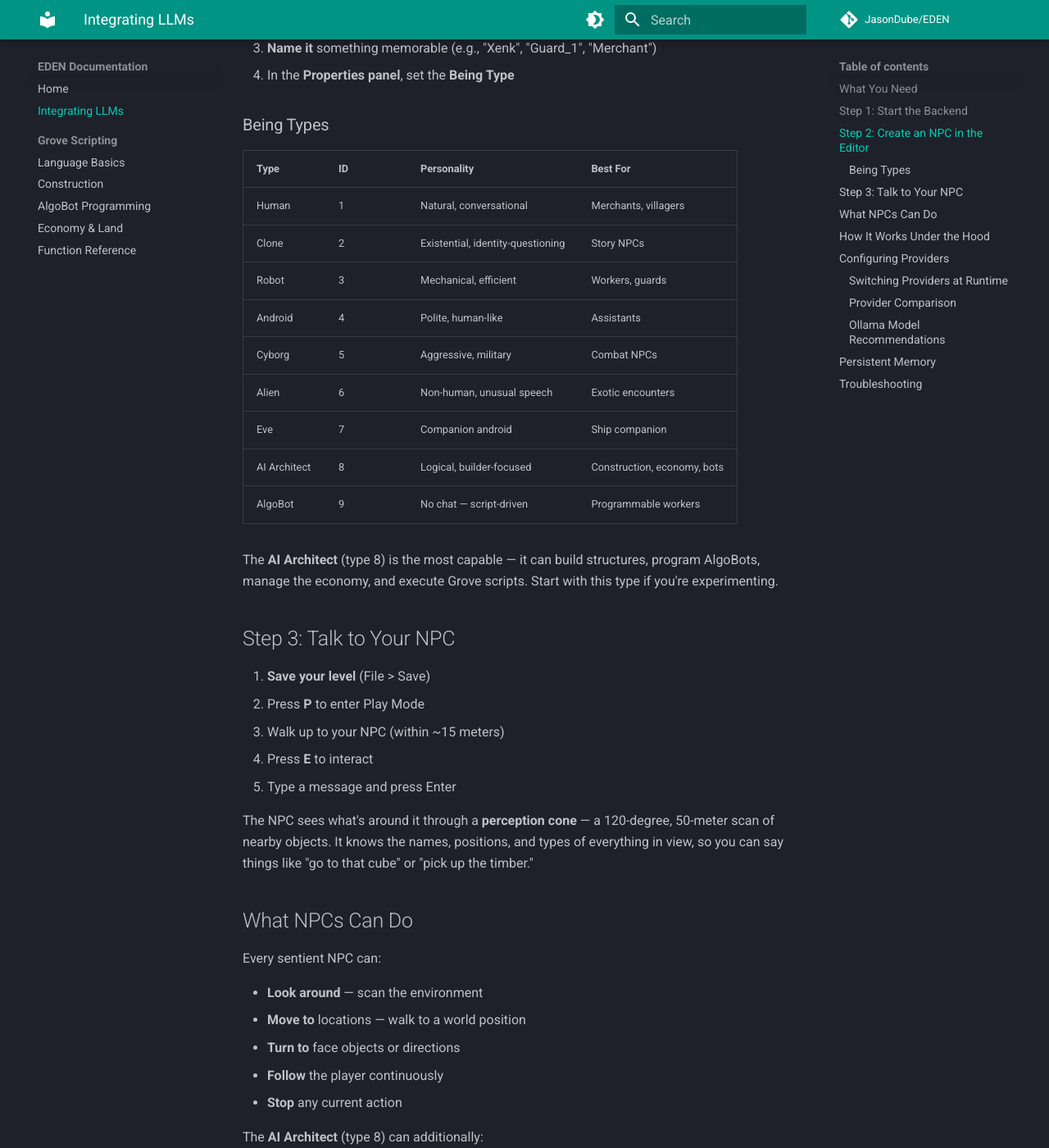
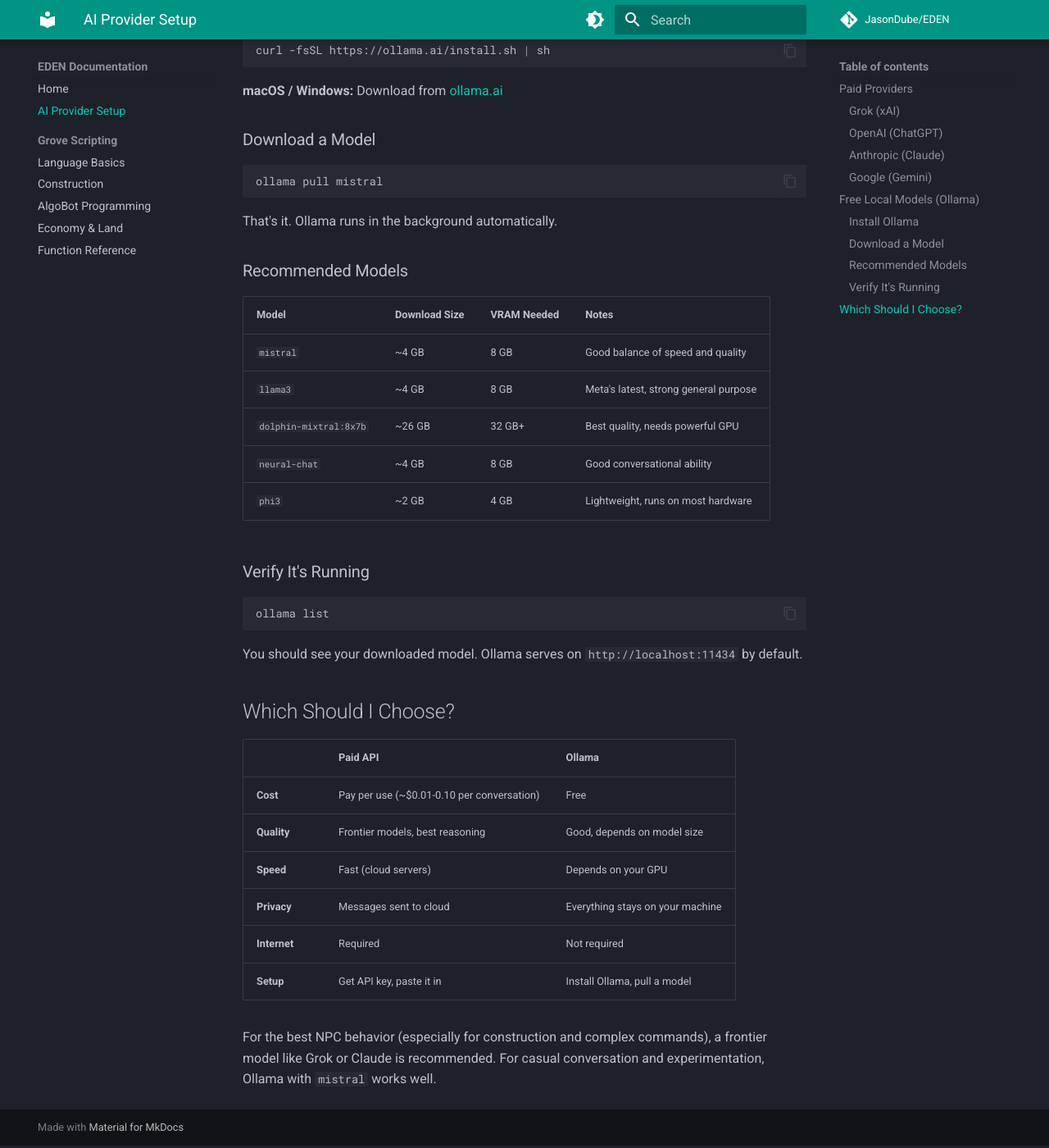
Before and after one commit to JasonDube/EDEN, an MkDocs documentation site: the page built from docs/llm-integration.md, in a window 1280 px wide and 1400 px high, scrolled down 1628 px. Shown: the whole window at 82% size. Built offline with MkDocs 1.6.1 and Material for MkDocs 9.7.7, drawn with Linux system fonts in a browser that asks for light colours; comment, search, counter and statistics services are not loaded; some of the changed text lies outside the part shown.

Commit message:
Simplify LLM guide to API key acquisition only
Players don't need backend setup or architecture docs — just how to get
API keys from Grok, OpenAI, Anthropic, Google, and Ollama.

Co-Authored-By: Claude Opus 4.6 <noreply@anthropic.com>

````diff
--- a/docs/llm-integration.md
+++ b/docs/llm-integration.md
@@ -1,197 +1,97 @@
-# Integrating LLMs into EDEN
+# Setting Up an AI Provider
 
-This guide walks you through adding AI-powered NPCs to your EDEN world. By the end, you'll have an NPC that responds to natural language, moves around, builds structures, and executes Grove scripts.
+EDEN's AI-powered NPCs need a language model to think and speak. You can use a paid cloud API or run a free model locally on your own hardware.
 
-## What You Need
+## Paid Providers
 
-Pick one:
+### Grok (xAI)
 
-- **Paid API** — A key from [xAI (Grok)](https://console.x.ai/), OpenAI, Anthropic, or Google
-- **Free local model** — [Ollama](https://ollama.ai) running on your machine
+1. Go to [console.x.ai](https://console.x.ai/)
+2. Sign up or log in
+3. Navigate to **API Keys**
+4. Click **Create API Key**
+5. Copy the key — it starts with `xai-`
 
-## Step 1: Start the Backend
+Recommended model: `grok-3`
 
-The backend is a Python server that bridges your NPCs to the LLM.
+### OpenAI (ChatGPT)
+
+1. Go to [platform.openai.com](https://platform.openai.com/)
+2. Sign up or log in
+3. Go to **API Keys** in the left sidebar
+4. Click **Create new secret key**
+5. Copy the key — it starts with `sk-`
+
+Recommended model: `gpt-4o`
+
+### Anthropic (Claude)
+
+1. Go to [console.anthropic.com](https://console.anthropic.com/)
+2. Sign up or log in
+3. Go to **API Keys**
+4. Click **Create Key**
+5. Copy the key — it starts with `sk-ant-`
+
+Recommended model: `claude-sonnet-4-5-20250929`
+
+### Google (Gemini)
+
+1. Go to [aistudio.google.com](https://aistudio.google.com/)
+2. Sign in with your Google account
+3. Click **Get API Key** in the top left
+4. Click **Create API Key**
+5. Copy the key
+
+Recommended model: `gemini-2.0-flash`
+
+## Free Local Models (Ollama)
+
+Ollama lets you run language models entirely on your own machine — no API key, no cost, no internet required.
+
+### Install Ollama
+
+**Linux:**
+```bash
+curl -fsSL https://ollama.ai/install.sh | sh
+```
+
+**macOS / Windows:** Download from [ollama.ai](https://ollama.ai)
+
+### Download a Model
 
 ```bash
-cd backend
-python3 -m venv venv
-source venv/bin/activate
-pip install -r requirements.txt
+ollama pull mistral
 ```
 
-Copy the example config and add your credentials:
+That's it. Ollama runs in the background automatically.
+
+### Recommended Models
+
+| Model | Download Size | VRAM Needed | Notes |
+|-------|--------------|-------------|-------|
+| `mistral` | ~4 GB | 8 GB | Good balance of speed and quality |
+| `llama3` | ~4 GB | 8 GB | Meta's latest, strong general purpose |
+| `dolphin-mixtral:8x7b` | ~26 GB | 32 GB+ | Best quality, needs powerful GPU |
+| `neural-chat` | ~4 GB | 8 GB | Good conversational ability |
+| `phi3` | ~2 GB | 4 GB | Lightweight, runs on most hardware |
+
+### Verify It's Running
 
 ```bash
-cp .env.example .env
+ollama list
 ```
 
-Edit `.env` with your provider:
+You should see your downloaded model. Ollama serves on `http://localhost:11434` by default.
 
-=== "Grok (xAI)"
+## Which Should I Choose?
 
-    ```bash
-    XAI_API_KEY=your-key-from-console.x.ai
-    GROK_MODEL=grok-3
-    DEFAULT_PROVIDER=grok
-    ```
+| | Paid API | Ollama |
+|--|----------|--------|
+| **Cost** | Pay per use (~$0.01-0.10 per conversation) | Free |
+| **Quality** | Frontier models, best reasoning | Good, depends on model size |
+| **Speed** | Fast (cloud servers) | Depends on your GPU |
+| **Privacy** | Messages sent to cloud | Everything stays on your machine |
+| **Internet** | Required | Not required |
+| **Setup** | Get API key, paste it in | Install Ollama, pull a model |
 
-=== "Ollama (Free, Local)"
-
-    ```bash
-    OLLAMA_URL=http://localhost:11434
-    OLLAMA_MODEL=dolphin-mixtral:8x7b
-    DEFAULT_PROVIDER=ollama
-    ```
-
-    Install Ollama first, then pull a model:
-    ```bash
-    ollama pull dolphin-mixtral:8x7b
-    ollama serve
-    ```
-
-Start the server:
-
-```bash
-python server.py
-```
-
-You should see: `Starting server on http://localhost:8080`
-
-Verify it's working:
-
-```bash
-curl http://localhost:8080/health
-```
-
-## Step 2: Create an NPC in the Editor
-
-1. Open the **Terrain Editor** and load or create a level
-2. Spawn an object — a cube, cylinder, or load a `.glb` model
-3. **Name it** something memorable (e.g., "Xenk", "Guard_1", "Merchant")
-4. In the **Properties panel**, set the **Being Type**
-
-### Being Types
-
-| Type | ID | Personality | Best For |
-|------|-----|------------|----------|
-| Human | 1 | Natural, conversational | Merchants, villagers |
-| Clone | 2 | Existential, identity-questioning | Story NPCs |
-| Robot | 3 | Mechanical, efficient | Workers, guards |
-| Android | 4 | Polite, human-like | Assistants |
-| Cyborg | 5 | Aggressive, military | Combat NPCs |
-| Alien | 6 | Non-human, unusual speech | Exotic encounters |
-| Eve | 7 | Companion android | Ship companion |
-| AI Architect | 8 | Logical, builder-focused | Construction, economy, bots |
-| AlgoBot | 9 | No chat — script-driven | Programmable workers |
-
-The **AI Architect** (type 8) is the most capable — it can build structures, program AlgoBots, manage the economy, and execute Grove scripts. Start with this type if you're experimenting.
-
-## Step 3: Talk to Your NPC
-
-1. **Save your level** (File > Save)
-2. Press **P** to enter Play Mode
-3. Walk up to your NPC (within ~15 meters)
-4. Press **E** to interact
-5. Type a message and press Enter
-
-The NPC sees what's around it through a **perception cone** — a 120-degree, 50-meter scan of nearby objects. It knows the names, positions, and types of everything in view, so you can say things like "go to that cube" or "pick up the timber."
-
-## What NPCs Can Do
-
-Every sentient NPC can:
-
-- **Look around** — scan the environment
-- **Move to** locations — walk to a world position
-- **Turn to** face objects or directions
-- **Follow** the player continuously
-- **Stop** any current action
-
-The **AI Architect** (type 8) can additionally:
-
-- **Build structures** — spawn cubes, cylinders, models via Grove
-- **Program AlgoBots** — upload behavior scripts to worker bots
-- **Manage economy** — buy/sell land, check credits
-- **Run scripts** — execute any Grove code on demand
-
-## How It Works Under the Hood
-
-When you press E and type a message:
-
-1. The editor captures a **perception snapshot** of what the NPC can see
-2. Your message + perception data is sent to the backend via HTTP
-3. The backend forwards it to the LLM with the NPC's personality prompt
-4. The LLM responds with dialogue and optional **action commands**
-5. The editor displays the dialogue and executes any actions
-
-```
-Player types "build a house"
-        ↓
-   [HTTP POST /chat]
-        ↓
-   Backend (server.py)
-        ↓
-   LLM (Grok/Ollama/Claude)
-        ↓
-   {"response": "Initiating construction.", "action": {"type": "run_script", "script": "..."}}
-        ↓
-   Editor executes Grove script → objects appear in world
-```
-
-The NPC's response can include motor commands like `move_to`, `pickup`, `run_script`, etc. The editor parses the JSON action and executes it in the game world.
-
-## Configuring Providers
-
-### Switching Providers at Runtime
-
-The backend supports multiple providers simultaneously. You can override the default per-request by specifying a provider in the API call. The editor uses whatever `DEFAULT_PROVIDER` is set in `.env`.
-
-### Provider Comparison
-
-| Provider | Cost | Speed | Quality | Offline |
-|----------|------|-------|---------|---------|
-| Grok (xAI) | Paid API | Fast | High | No |
-| Ollama | Free | Varies by model/hardware | Good | Yes |
-
-### Ollama Model Recommendations
-
-| Model | Size | Notes |
-|-------|------|-------|
-| `dolphin-mixtral:8x7b` | ~26 GB | Best quality, needs good GPU |
-| `mistral` | ~4 GB | Good balance of speed and quality |
-| `llama2` | ~4 GB | Solid general purpose |
-| `neural-chat` | ~4 GB | Good at conversational dialogue |
-
-## Persistent Memory
-
-The **AI Architect** and **Eve** NPCs maintain persistent context across sessions:
-
-- `backend/xenk_context.txt` — The architect's accumulated world knowledge
-- `backend/xenk_briefing.txt` — Current session briefing
-- `backend/logs/chat_history.jsonl` — Full conversation logs
-
-This means your AI architect remembers what it built, what land was purchased, and what instructions you gave — even after restarting the game.
-
-## Troubleshooting
-
-**NPC says "(AI unavailable)"**
-
-- Backend server isn't running — start it with `python server.py`
-- Wrong URL — the editor connects to `http://localhost:8080` by default
-
-**NPC doesn't respond**
-
-- Check the terminal where `server.py` is running for error messages
-- Verify your API key is correct in `.env`
-- Run `curl http://localhost:8080/health` to check provider status
-
-**Ollama is slow**
-
-- Larger models need more VRAM — try a smaller model like `mistral`
-- Check GPU utilization with `nvidia-smi`
-
-**NPC doesn't move when asked**
-
-- Only being types with motor control can move (Robot, Eve, AI Architect)
-- Make sure you're in Play Mode (press P)
-- The NPC needs perception data to know where objects are — it can only reference things it can "see"
+For the best NPC behavior (especially for construction and complex commands), a frontier model like Grok or Claude is recommended. For casual conversation and experimentation, Ollama with `mistral` works well.
--- a/mkdocs.yml
+++ b/mkdocs.yml
@@ -38,7 +38,7 @@ markdown_extensions:
 
 nav:
   - Home: index.md
-  - Integrating LLMs: llm-integration.md
+  - AI Provider Setup: llm-integration.md
   - Grove Scripting:
     - Language Basics: grove/basics.md
     - Construction: grove/construction.md
````
